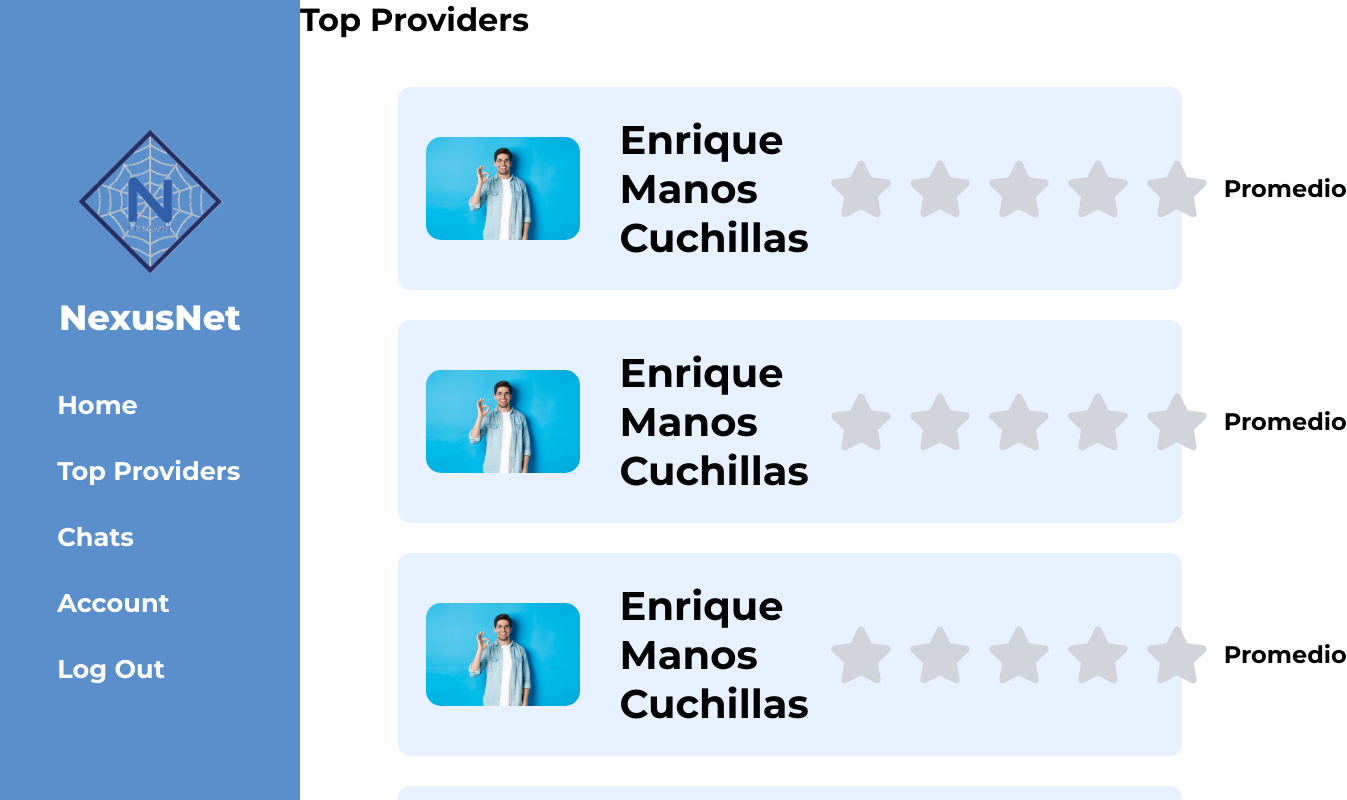
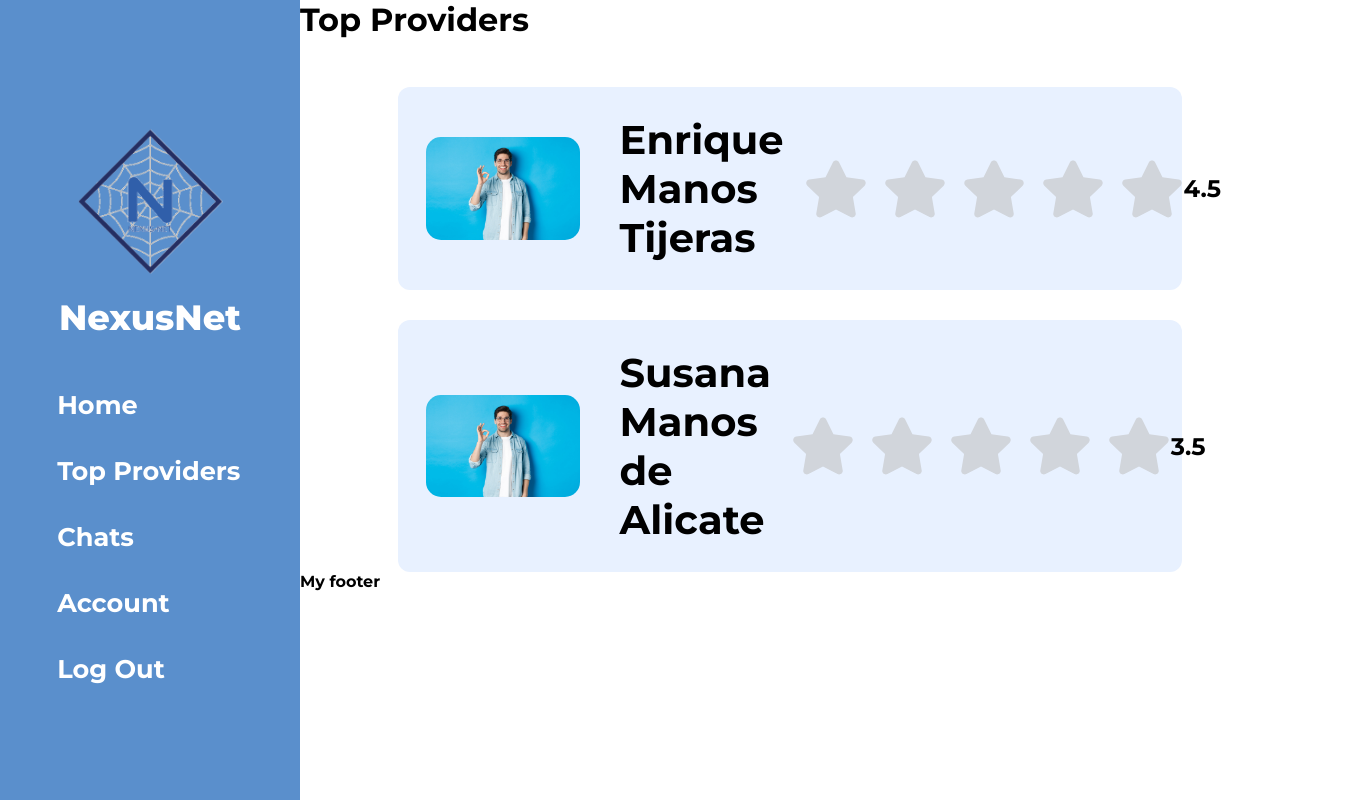
Before and after one commit to Hector-F-Romer0/NexusNet, a React (Vite) app: page /client/view/top in a window 1280 px wide. Shown: the top 800 px of the page, 1347 px wide, since content can reach past the window. Built offline with nearby package versions, Linux system fonts and the light colour scheme.

Commit message:
Carga de datos en el top providers

```diff
--- a/src/components/shared/CardTopProvider.jsx
+++ b/src/components/shared/CardTopProvider.jsx
@@ -7,12 +7,14 @@ import {
 import StarContainer from "./StarContainer";
 import photoProvider1 from "../../assets/Provider1.jpg";
 
-const CardTopProvider = () => {
+const CardTopProvider = ({ data }) => {
+	console.log(data);
 	return (
 		<CardTopProvidersStyle>
 			<ProviderPhotoCard src={photoProvider1}></ProviderPhotoCard>
-			<NameProviderCard>Enrique Manos Cuchillas</NameProviderCard>
+			<NameProviderCard> {data.name} </NameProviderCard>
 			<StarContainer margin-rigth="auto"></StarContainer>
+			<h2> {data.rate} </h2>
 		</CardTopProvidersStyle>
 	);
 };
--- a/src/components/shared/ContainerTopProvider.jsx
+++ b/src/components/shared/ContainerTopProvider.jsx
@@ -1,17 +1,17 @@
-import React from "react";
+import React, { useState } from "react";
 import { CardContainerStyle } from "../../styled-components/index/CardCase.style";
 import CardTopProvider from "./CardTopProvider";
+import providersDB from "../../db/providers.json";
+import { Provider } from "react-redux";
 
 const ContainerTopProvider = () => {
+	const [providers, setProviders] = useState(providersDB);
+
 	return (
 		<CardContainerStyle>
-			<CardTopProvider />
-			<CardTopProvider />
-			<CardTopProvider />
-			<CardTopProvider />
-			<CardTopProvider />
-			<CardTopProvider />
-			<CardTopProvider />
+			{providers.map((provider) => (
+				<CardTopProvider data={provider} key={provider.id}></CardTopProvider>
+			))}
 		</CardContainerStyle>
 	);
 };
--- a/src/components/shared/StarContainer.jsx
+++ b/src/components/shared/StarContainer.jsx
@@ -10,7 +10,6 @@ const StarContainer = () => {
 			<Star />
 			<Star />
 			<Star />
-			<h2>Promedio</h2>
 		</StartRateContainerStyle>
 	);
 };
--- /dev/null
+++ b/src/db/providers.json
@@ -0,0 +1,14 @@
+[
+	{
+        "id": 1,
+		"name": "Enrique Manos Tijeras",
+		"urlImg": "xdxd",
+		"rate": 4.5
+	},
+	{
+        "id": 2,
+		"name": "Susana Manos de Alicate",
+		"urlImg": "xdxd",
+		"rate": 3.5
+    }
+]
```
